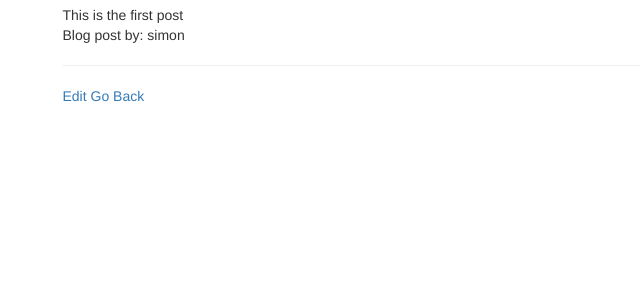
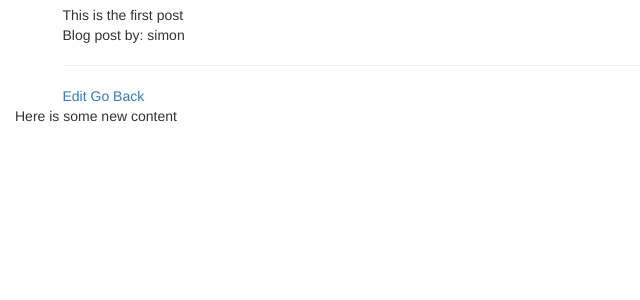
Before and after one commit to sbudisav/django_practice, a Django app: page /post/1/ in a window 1280 px wide. Shown: the part 171-471 px from the top of the page, without its empty margins (0-640 px from the left). Run offline with Django 3.2, Linux system fonts and the light colour scheme; data comes from the database, SQL or seed files in the repository; some libraries are stand-ins or nearby versions.

Commit message:
adds new content div

```diff
--- a/blog/templates/blog/base.html
+++ b/blog/templates/blog/base.html
@@ -22,6 +22,11 @@
             {% endblock %}
           </div>
       </div>
+
+      <div class="new_content">
+        Here is some new content
+      </div>
+
   </body>
 
 </html>
```
Also changed, not shown: blog/static/css/blog.css (line endings or trailing spaces).
